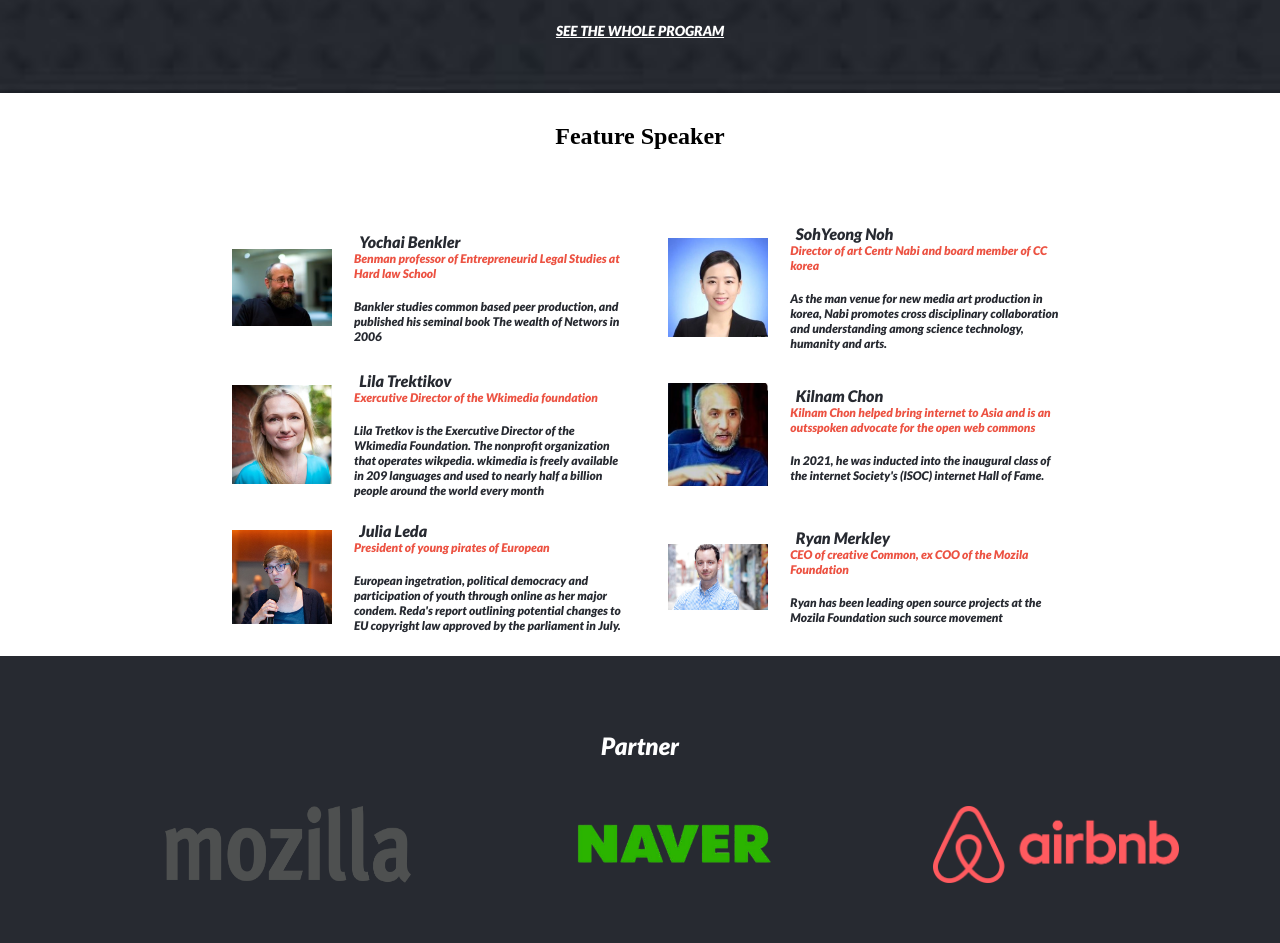
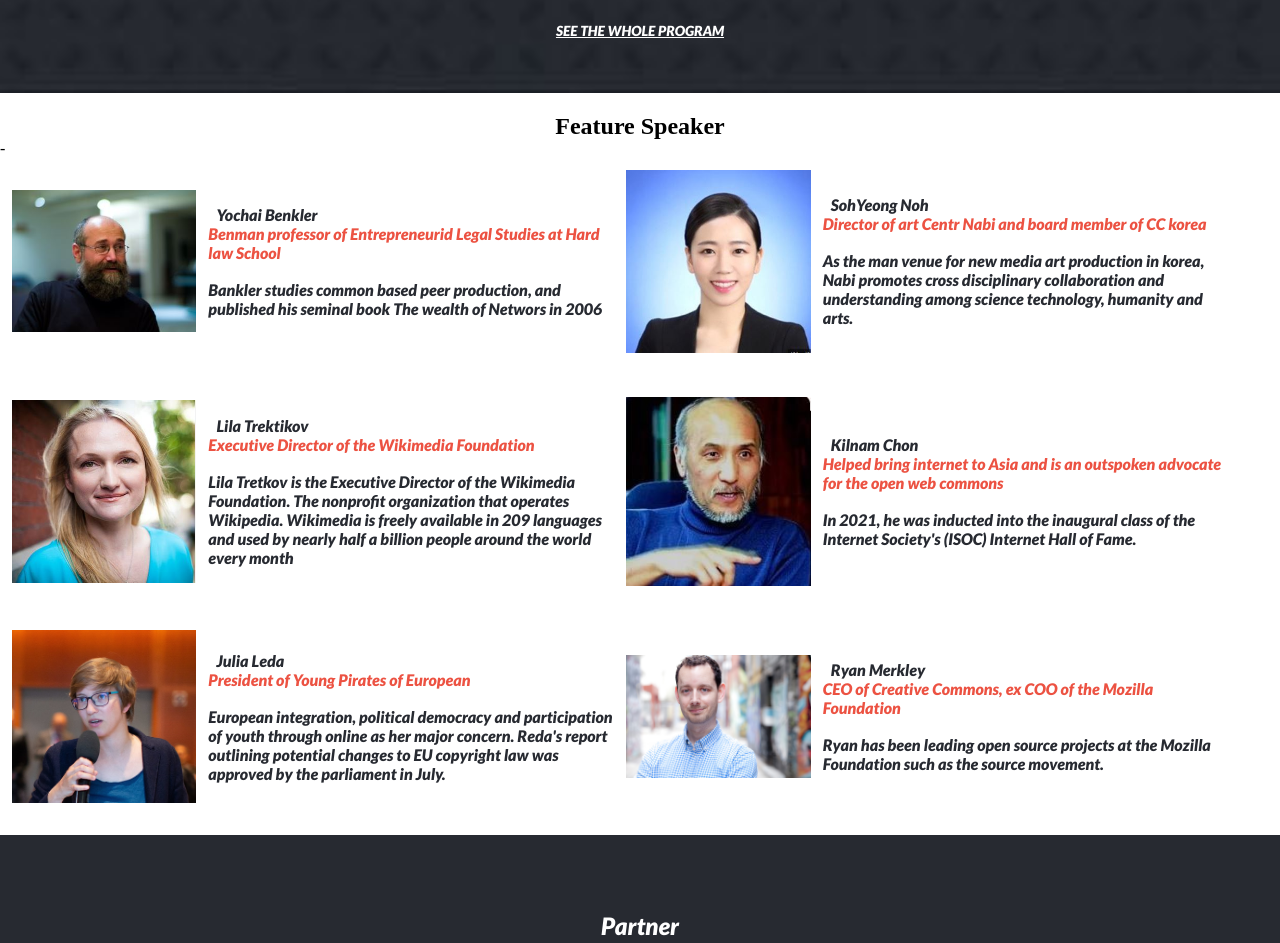
Before and after one commit to mumbereh/Capston-project, a website: page home.html in a window 1280 px wide. Shown: the part 1118-2061 px from the top of the page. Drawn offline with Linux system fonts and the light colour scheme.

Commit message:
Worked on all changes required by the reviewers

```diff
--- a/home.css
+++ b/home.css
@@ -68,20 +68,8 @@
   font-weight: bold;
 }
 
-.copyright {
-  display: none;
-}
-
 .nav-btn {
   margin-right: 70px;
-}
-
-.footer-logo {
-  display: none;
-}
-
-.contain {
-  display: none;
 }
 
 .close-button .links {
@@ -115,6 +103,10 @@
 @media screen and (max-width: 768px) {
   .menu-toggle {
     display: block;
+  }
+
+  .footer-logo {
+    display: none;
   }
 
   nav {
@@ -158,10 +150,6 @@
     margin: 1rem 0;
   }
 
-  .close-button {
-    display: block;
-  }
-
   .body {
     box-sizing: border-box;
     background-repeat: no-repeat;
@@ -175,6 +163,10 @@
 .home-page {
   background: url(images/mobile_bg.png);
   background-size: 100%;
+}
+
+.copyright {
+  display: none;
 }
 
 .slogan {
@@ -383,6 +375,12 @@
   height: auto;
 }
 
+.bast {
+  text-align: center;
+  margin-top: 20px;
+  font-weight: bold;
+}
+
 .feature {
   text-align: center;
   margin-top: 20px;
@@ -393,6 +391,10 @@
 p {
   margin: 0;
   text-align: left;
+}
+
+.contain {
+  display: none;
 }
 
 .about-logo {
@@ -412,6 +414,17 @@
   text-align: center;
   color: rgb(95, 95, 97);
   padding: 12px;
+}
+
+#speakers-container {
+  display: flex;
+  flex-wrap: wrap;
+}
+
+@media screen and (max-width: 768px) {
+  .sample {
+    width: 100%;
+  }
 }
 
 @media screen and (min-width: 768px) {
@@ -557,10 +570,6 @@
     margin: -10px;
   }
 
-  .close-button {
-    display: none;
-  }
-
   .card-image {
     width: 30%;
     object-fit: cover;
@@ -624,15 +633,10 @@
     width: 48%;
     display: flex;
     margin-bottom: 20px;
-  }
-
-  .speaker-img {
-    width: 100px;
-    margin-right: 10px;
+    ma
   }
 
   .speaker-name {
-    margin-top: 0;
     font-size: 16px;
     color: #272a31;
     font-family: 'Lato', sans-serif;
@@ -641,7 +645,7 @@
 
   .work {
     margin-bottom: 0;
-    font-size: 12px;
+    font-size: 16px;
     color: #ec5242;
     font-family: 'Lato', sans-serif;
     font-weight: bold;
@@ -650,7 +654,7 @@
   .contribution {
     color: #272a31;
     margin-bottom: 0;
-    font-size: 12px;
+    font-size: 16px;
     font-family: 'Lato', sans-serif;
     font-weight: bold;
   }
@@ -659,6 +663,10 @@
     text-align: center;
     margin-top: 20px;
     font-weight: bold;
+  }
+
+  .close-button {
+    display: none;
   }
 
   .footer {
--- a/home.html
+++ b/home.html
@@ -131,9 +131,13 @@
           </div>
         </div>
             <div>
+
             </section>
-<section>
-  <h2 class="feature">Feature Speaker</h2>
+            <h2 class="bast">Feature Speaker</h2>
+-
+
+  <div id="speakers-container"></div>
+  <!-- <h2 class="feature">Feature Speaker</h2>
   <div class="speakers">
   <div class="sample">
     <img class="speaker-img" src="feature-img/yochai.JPG" alt="">
@@ -216,9 +220,9 @@
         Reda's report outlining potential changes to EU copyright law approved by the parliament in July.
       </p>
     </div>
-  </div>
+  </div> -->
 
-  <div class="sample">
+  <!-- <div class="sample">
     <img class="speaker-img" src="feature-img/ryanmerkley.jpg" alt="">
     <div>
       <h3 class="speaker-name">
@@ -233,7 +237,7 @@
       </p>
     </div>
   </div>
-</div>
+</div> -->
 <div class="contain">
   <div class="partner">
     <p>Partner</p>
--- a/index.js
+++ b/index.js
@@ -24,3 +24,78 @@
   nav.classList.remove('show');
   menuToggle.style.display = 'block';
 }));
+
+const speakers = [
+  {
+    imgSrc: 'feature-img/yochai.JPG',
+    name: 'Yochai Benkler',
+    work: 'Benman professor of Entrepreneurid Legal Studies at Hard law School',
+    contribution: 'Bankler studies common based peer production, and published his seminal book The wealth of Networs in 2006',
+  },
+  {
+    imgSrc: 'feature-img/noh.JPG',
+    name: 'SohYeong Noh',
+    work: 'Director of art Centr Nabi and board member of CC korea',
+    contribution: 'As the man venue for new media art production in korea, Nabi promotes cross disciplinary collaboration and understanding among science technology, humanity and arts.',
+  },
+  {
+    imgSrc: 'feature-img/lila.JPG',
+    name: 'Lila Trektikov',
+    work: 'Executive Director of the Wikimedia Foundation',
+    contribution: 'Lila Tretkov is the Executive Director of the Wikimedia Foundation. The nonprofit organization that operates Wikipedia. Wikimedia is freely available in 209 languages and used by nearly half a billion people around the world every month',
+  },
+  {
+    imgSrc: 'feature-img/kilnam chon.JPG',
+    name: 'Kilnam Chon',
+    work: 'Helped bring internet to Asia and is an outspoken advocate for the open web commons',
+    contribution: 'In 2021, he was inducted into the inaugural class of the Internet Society\'s (ISOC) Internet Hall of Fame.',
+  },
+  {
+    imgSrc: 'feature-img/julia leda.jpg',
+    name: 'Julia Leda',
+    work: 'President of Young Pirates of European',
+    contribution: 'European integration, political democracy and participation of youth through online as her major concern. Reda\'s report outlining potential changes to EU copyright law was approved by the parliament in July.',
+  },
+  {
+    imgSrc: 'feature-img/ryanmerkley.jpg',
+    name: 'Ryan Merkley',
+    work: 'CEO of Creative Commons, ex COO of the Mozilla Foundation',
+    contribution: 'Ryan has been leading open source projects at the Mozilla Foundation such as the source movement.',
+  },
+];
+
+const speakersContainer = document.getElementById('speakers-container');
+
+speakers.forEach((speaker) => {
+  const speakerElement = document.createElement('div');
+  speakerElement.className = 'sample';
+
+  const imgElement = document.createElement('img');
+  imgElement.className = 'speaker-img';
+  imgElement.src = speaker.imgSrc;
+  imgElement.alt = '';
+
+  const infoElement = document.createElement('div');
+
+  const nameElement = document.createElement('h3');
+  nameElement.className = 'speaker-name';
+  nameElement.textContent = speaker.name;
+
+  const workElement = document.createElement('p');
+  workElement.className = 'work';
+  workElement.textContent = speaker.work;
+
+  const contributionElement = document.createElement('p');
+  contributionElement.className = 'contribution';
+  contributionElement.textContent = speaker.contribution;
+
+  infoElement.appendChild(nameElement);
+  infoElement.appendChild(workElement);
+  infoElement.appendChild(document.createElement('br'));
+  infoElement.appendChild(contributionElement);
+
+  speakerElement.appendChild(imgElement);
+  speakerElement.appendChild(infoElement);
+
+  speakersContainer.appendChild(speakerElement);
+});
```
Also changed, not shown: About.html (+2 -2 lines), about.css (+98 -57 lines).
